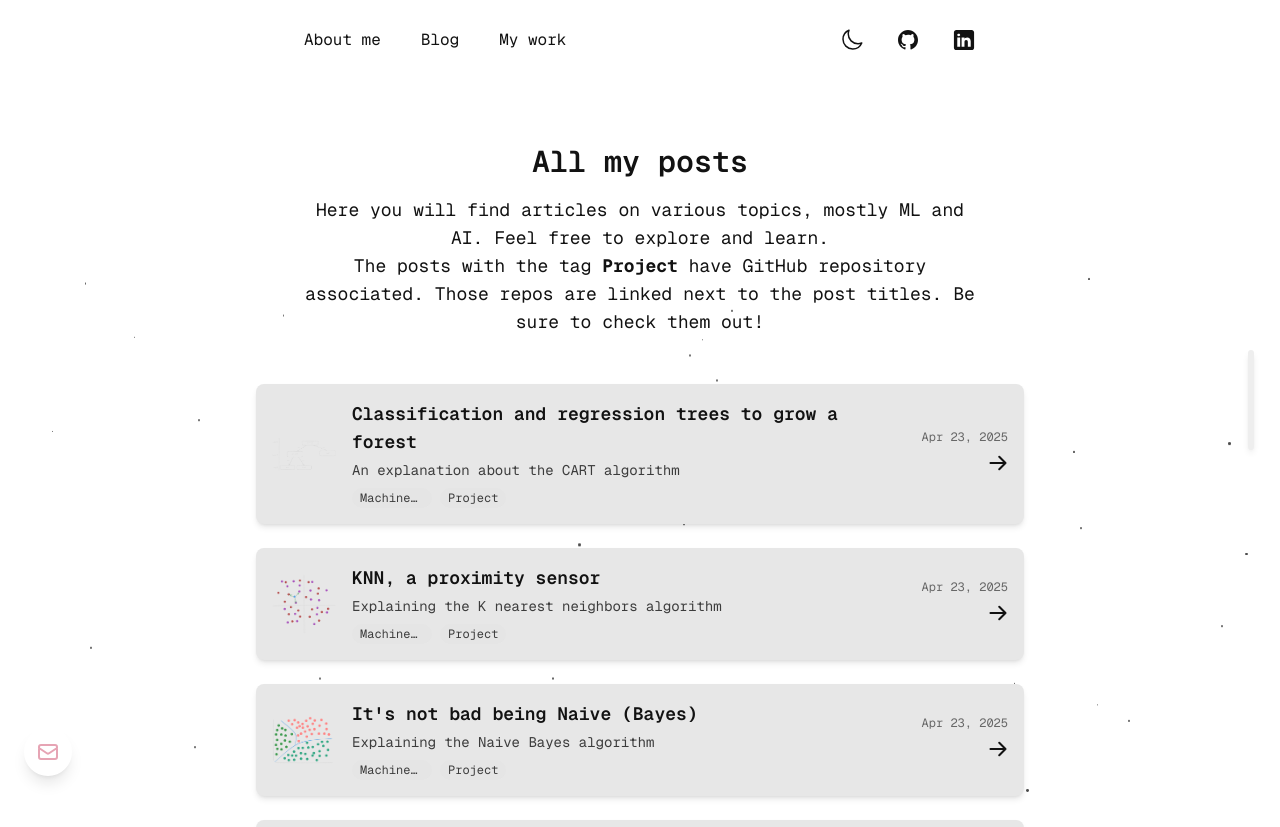
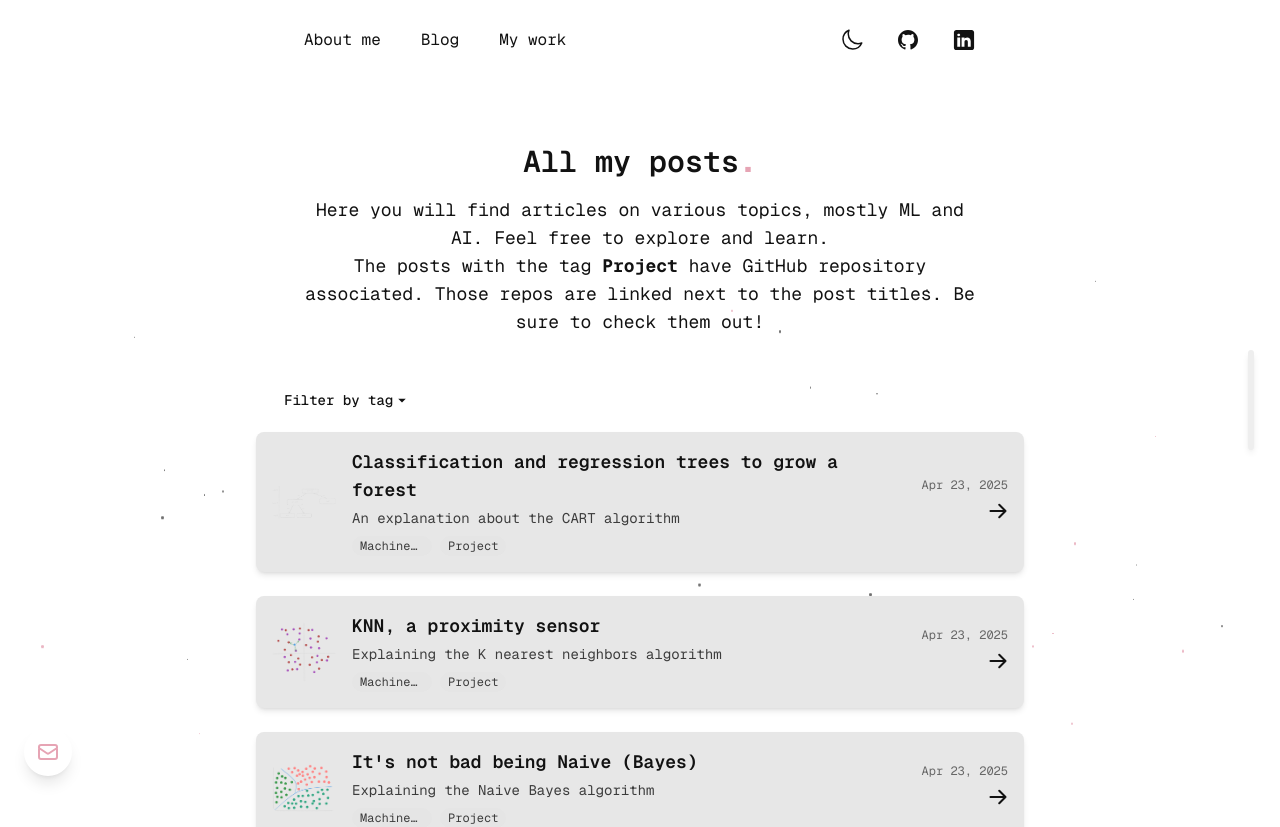
Before and after one commit to aaronma300604/portolio-blog, a Next.js app: page /blog/all-posts in a window 1280 px wide. Shown: the top 827 px of the page. Built offline with nearby package versions, Linux system fonts and the light colour scheme.

Commit message:
Added possibility for fiiltering by tag in All posts page

```diff
--- a/src/app/blog/all-posts/page.js
+++ b/src/app/blog/all-posts/page.js
@@ -1,8 +1,7 @@
 import fs from "fs";
 import path from "path";
 import matter from "gray-matter";
-import PostListCard from "@/components/PostListCard";
-import ProgressScrollBar from "@/components/ProgressScrollBar";
+import TagFilteredPosts from "@/components/TagFilteredPosts";
 
 export default function AllPosts() {
     function getPosts() {
@@ -25,25 +24,11 @@ export default function AllPosts() {
 
     const posts = getPosts();
 
-    const postCards = posts.map((post, index) => {
-        return (
-            <PostListCard
-                key={index}
-                href={`/blog/${post.slug}`}
-                image={post.frontmatter.image}
-                title={post.frontmatter.title}
-                description={post.frontmatter.description}
-                last_update={post.frontmatter.last_update}
-                tags={post.frontmatter.tags}
-            />
-        );
-    });
-
     return (
         <>
         <div className="min-h-screen bg-[var(--background)] text-[var(--foreground)] px-8 py-16">
             <div className="text-center mb-12">
-                <h1 className="text-3xl font-semibold mb-4">All my posts</h1>
+                <h1 className="text-3xl font-semibold mb-4">All my posts<strong className="text-[var(--br-principal)]">.</strong></h1>
                 <p className="text-lg max-w-2xl mx-auto">
                     Here you will find articles on various topics, mostly ML and AI.
                     Feel free to explore and learn.
@@ -53,9 +38,7 @@ export default function AllPosts() {
                 </p>
             </div>
 
-            <div className="grid grid-cols-1 gap-6">
-                {postCards}
-            </div>
+            <TagFilteredPosts initialPosts={posts} />
         </div>
         </>
     );
--- a/src/components/FloatingButtons.js
+++ b/src/components/FloatingButtons.js
@@ -10,7 +10,7 @@ const dropdownRef = useRef(null);
 
 useEffect(() => {
     const handleScroll = () => {
-    if (window.scrollY > 300) {
+    if (window.scrollY > 50) {
         setShowScrollButton(true);
     } else {
         setShowScrollButton(false);
--- a/src/components/ParticleBackground.js
+++ b/src/components/ParticleBackground.js
@@ -20,6 +20,7 @@ useEffect(() => {
     particle.style.top = `${Math.random() * 100}%`;
     particle.style.animationDuration = `${Math.random() * 10 + 10}s`;
     particle.style.position = 'absolute';
+    particle.style.color = Math.random() < 0.4 ? 'var(--br-principal)' : 'var(--particles-fill)';
 
     particlesContainer.appendChild(particle);
     }
--- /dev/null
+++ b/src/components/TagFilteredPosts.js
@@ -0,0 +1,130 @@
+"use client";
+
+import { useState, useRef, useEffect } from "react";
+import PostListCard from "@/components/PostListCard";
+
+export default function TagFilteredPosts({ initialPosts }) {
+    const [selectedTags, setSelectedTags] = useState([]);
+    const [dropdownOpen, setDropdownOpen] = useState(false);
+    const dropdownRef = useRef(null);
+
+    const allTags = [];
+    initialPosts.forEach(post => {
+        if (post.frontmatter.tags) {
+            post.frontmatter.tags.forEach(tag => {
+                if (!allTags.includes(tag)) {
+                    allTags.push(tag);
+                }
+            });
+        }
+    });
+
+    const toggleTag = (tag) => {
+        if (selectedTags.includes(tag)) {
+            setSelectedTags(selectedTags.filter(t => t !== tag));
+        } else {
+            setSelectedTags([...selectedTags, tag]);
+        }
+    };
+
+    useEffect(() => {
+        function handleClickOutside(event) {
+            if (dropdownRef.current && !dropdownRef.current.contains(event.target)) {
+                setDropdownOpen(false);
+            }
+        }
+
+        document.addEventListener("mousedown", handleClickOutside);
+        return () => {
+            document.removeEventListener("mousedown", handleClickOutside);
+        };
+    }, [dropdownRef]);
+
+    const filteredPosts = selectedTags.length === 0
+        ? initialPosts
+        : initialPosts.filter(post => {
+            if (!post.frontmatter.tags) return false;
+            return selectedTags.every(tag => post.frontmatter.tags.includes(tag));
+        });
+
+    const postCards = filteredPosts.map((post, index) => {
+        return (
+            <PostListCard
+                key={index}
+                href={`/blog/${post.slug}`}
+                image={post.frontmatter.image}
+                title={post.frontmatter.title}
+                description={post.frontmatter.description}
+                last_update={post.frontmatter.last_update}
+                tags={post.frontmatter.tags}
+            />
+        );
+    });
+
+    return (
+        <>
+            <div className="mb-4 max-w-3xl mx-auto">
+                <div className="flex flex-wrap items-center gap-2 justify-start relative px-4">
+
+                    <div className="relative" ref={dropdownRef}>
+                        <button
+                            onClick={() => setDropdownOpen(!dropdownOpen)}
+                            className="px-3 py-1.5 rounded-md text-sm font-medium bg-[var(--foreground-secondary)] flex items-center whitespace-nowrap"
+                        >
+                            Filter by tag
+                            <svg
+                                className={`ml-1 w-2.5 h-2.5 transition-transform ${dropdownOpen ? 'rotate-180' : ''}`}
+                                viewBox="0 0 16 16"
+                                fill="currentColor"
+                                xmlns="http://www.w3.org/2000/svg"
+                            >
+                                <path fillRule="evenodd" d="M8 12L2 6h12z" />
+                            </svg>
+                        </button>
+
+                        {dropdownOpen && (
+                            <div className="absolute z-50 mt-1 w-64 bg-[var(--post-container-bg)] rounded-md shadow-lg max-h-60 overflow-y-auto">
+                                <div className="py-1">
+                                    {allTags.map((tag, index) => (
+                                        <button
+                                            key={index}
+                                            onClick={() => toggleTag(tag)}
+                                            className="block w-full text-left px-4 py-2 text-sm hover:bg-[var(--foreground-secondary)]"
+                                        >
+                                            {tag}
+                                            {selectedTags.includes(tag) && (
+                                                <span className="float-right text-[var(--br-principal)]">✓</span>
+                                            )}
+                                        </button>
+                                    ))}
+                                </div>
+                            </div>
+                        )}
+                    </div>
+
+                    {selectedTags.length > 0 && (
+                        <div className="flex flex-wrap gap-1 items-center">
+                            {selectedTags.map((tag, idx) => (
+                                <button
+                                    key={idx}
+                                    onClick={() => toggleTag(tag)}
+                                    className="px-2 py-1 bg-[var(--br-principal)] text-white rounded-full text-xs hover:bg-[var(--br-principal-muted)] transition-colors"
+                                >
+                                    {tag}
+                                </button>
+                            ))}
+                        </div>
+                    )}
+                </div>
+            </div>
+
+            <div className="grid grid-cols-1 gap-6">
+                {filteredPosts.length > 0 ? postCards : (
+                    <div className="text-center col-span-full py-8">
+                        <p className="text-lg">No posts found with all the selected tags.</p>
+                    </div>
+                )}
+            </div>
+        </>
+    );
+}
--- a/src/styles/Particles.module.css
+++ b/src/styles/Particles.module.css
@@ -1,8 +1,11 @@
 .particle {
     position: absolute;
-    background-color: var(--particles-fill); /* O el color que desees para las partículas */
     border-radius: 50%;
     animation: fall infinite linear;
+    background-color: currentColor;
+    opacity: 0.8;
+    z-index: 10;
+    display: block;
 }
 
 .fall {
@@ -14,6 +17,6 @@
         transform: translateY(0);
     }
     100% {
-      transform: translateY(100vh); /* Hace que las partículas caigan hasta la parte inferior */
+        transform: translateY(100vh);
     }
 }
```
Lines whose indentation alone changed are shown as unchanged.
